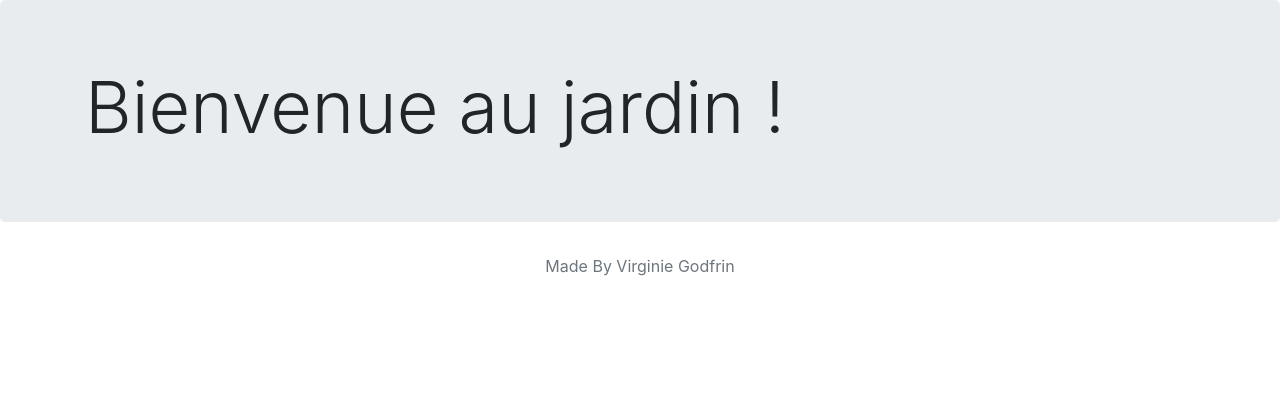
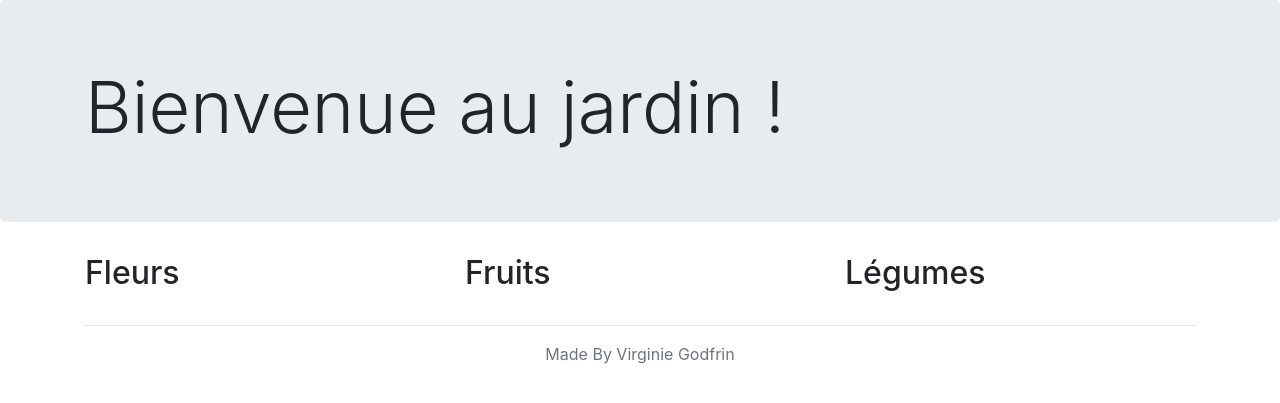
Before and after one commit to VirginieGodfrin/Garden-party, a Symfony app: template templates/jardin/index.html.twig in a window 1280 px wide. Shown: the top 403 px of the page. Run offline with Twig, Linux system fonts and the light colour scheme; the template is opened without the code that fills it, so the values that code supplies are empty; some libraries are stand-ins or nearby versions.

Commit message:
Recuperer fleurs fuits et legumes

```diff
--- a/templates/jardin/index.html.twig
+++ b/templates/jardin/index.html.twig
@@ -9,4 +9,34 @@
 		</div>
 	</div>
 
+	<div class="container">
+	    <div class="row">
+	      <div class="col-md-4">
+	        <h2>Fleurs</h2>
+	        <ul>
+	        {% for fleur in fleurs %}
+	        	<li><a class="" href="#" role="button">{{ fleur.nom }}</a></li>
+	        {% endfor %}
+	    	</ul>
+	      </div>
+	      <div class="col-md-4">
+	        <h2>Fruits</h2>
+	        <ul>
+	        {% for fruit in fruits %}
+	        	<li><a class="" href="#" role="button">{{ fruit.nom }}</a></li>
+	        {% endfor %}
+	    	</ul>
+	      </div>
+	      <div class="col-md-4">
+	        <h2>Légumes</h2>
+	        <ul>
+	        {% for legume in legumes %}
+	        	<li><a class="" href="#" role="button">{{ legume.nom }}</a></li>
+	        {% endfor %}
+	    	</ul>
+	      </div>
+	</div>
+
+    <hr>
+
 {% endblock %}
```
Also changed, not shown: src/Controller/JardinController.php (+10 -2 lines).
